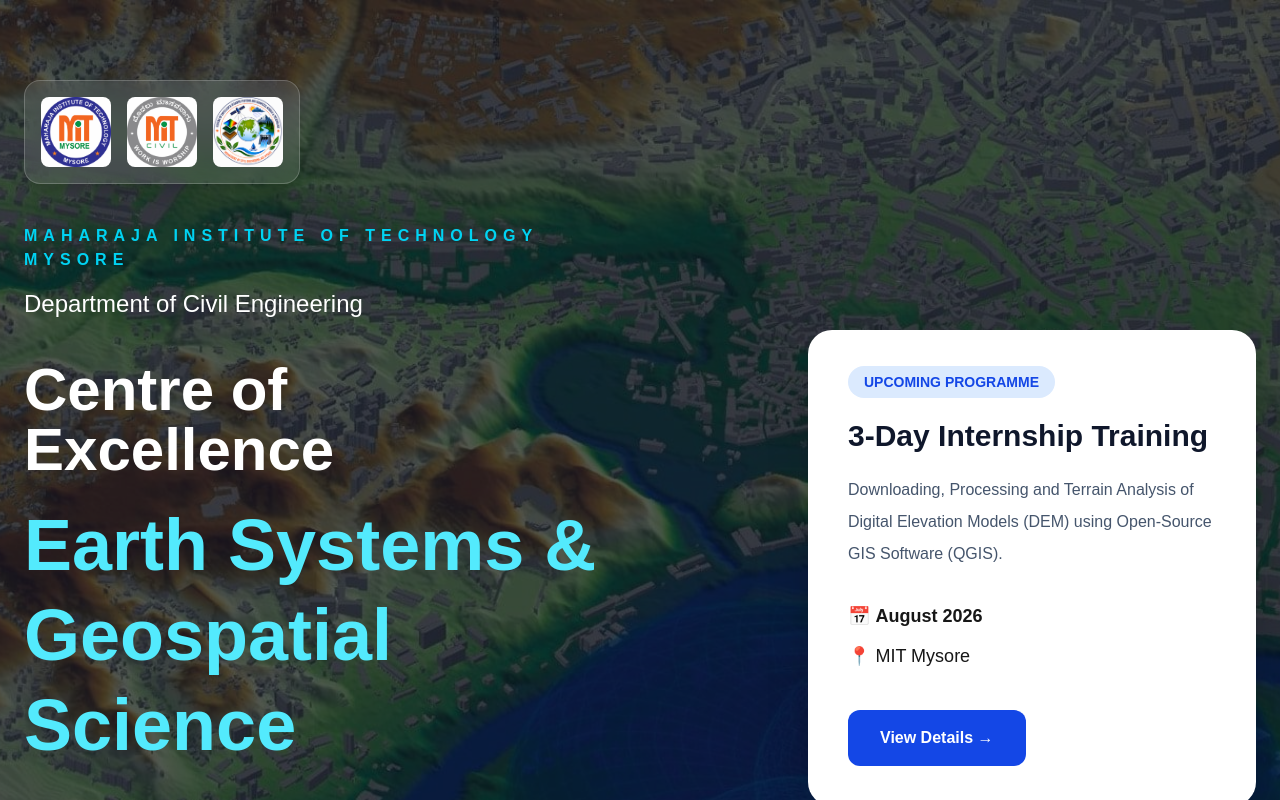
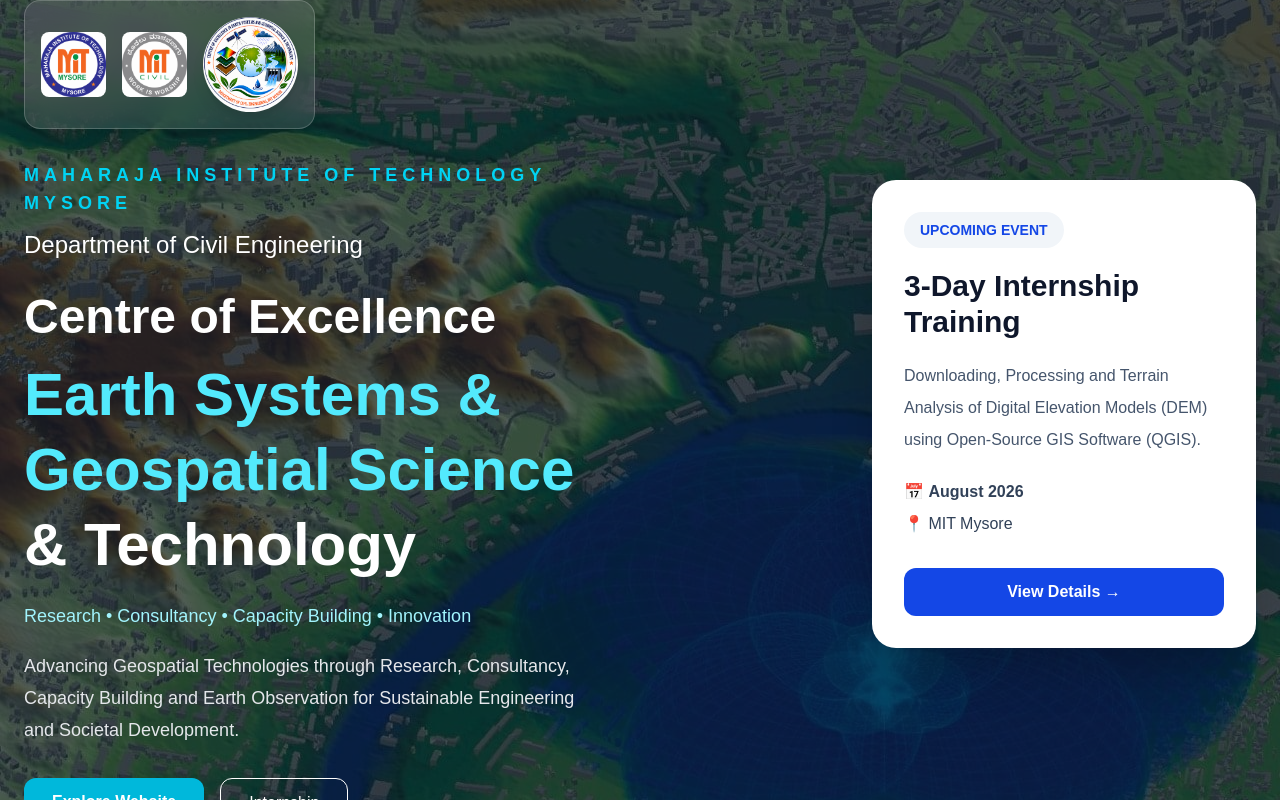
Before and after one commit to coe-esgst-mitm/coe-website, a Next.js app: page / in a window 1280 px wide. Shown: the top 800 px of the page. Built offline with nearby package versions, Linux system fonts and the light colour scheme.

Commit message:
Describe changes

```diff
--- a/components/Hero.tsx
+++ b/components/Hero.tsx
@@ -11,122 +11,123 @@
         backgroundPosition: "center",
       }}
     >
-      {/* Dark Overlay */}
-      <div className="absolute inset-0 bg-[#081229]/70"></div>
+      <div className="absolute inset-0 bg-[#07182e]/70"></div>
 
-      <div className="relative z-10 max-w-7xl mx-auto px-6 py-20 w-full">
+      <div className="relative z-10 max-w-7xl mx-auto px-6 w-full">
 
-        <div className="grid lg:grid-cols-2 gap-16 items-center">
+        <div className="grid lg:grid-cols-2 gap-12 items-center">
 
-          {/* LEFT CONTENT */}
+          {/* LEFT */}
 
           <div>
 
-            {/* Logos */}
-
-            <div className="flex gap-4 bg-white/10 backdrop-blur-md rounded-2xl p-4 w-fit shadow-xl border border-white/20 mb-10">
+            <div className="flex items-center gap-4 bg-white/10 backdrop-blur-md rounded-2xl border border-white/20 p-4 w-fit shadow-xl">
 
               <Image
                 src="/logos/mit-logo.png"
                 alt="MIT"
-                width={70}
-                height={70}
+                width={65}
+                height={65}
                 className="rounded-lg bg-white"
               />
 
               <Image
                 src="/logos/civil-logo.png"
                 alt="Civil"
-                width={70}
-                height={70}
+                width={65}
+                height={65}
                 className="rounded-lg bg-white"
               />
+
+              {/* Bigger COE Logo */}
 
               <Image
                 src="/logos/coe-logo.png"
                 alt="COE"
-                width={70}
-                height={70}
-                className="rounded-lg bg-white"
+                width={95}
+                height={95}
+                className="rounded-full bg-white shadow-lg"
               />
 
             </div>
 
-            <p className="uppercase tracking-[6px] text-cyan-400 font-semibold">
+            <p className="mt-8 uppercase tracking-[5px] text-cyan-400 font-semibold text-lg">
               Maharaja Institute of Technology Mysore
             </p>
 
-            <p className="text-2xl text-white mt-4">
+            <p className="text-2xl text-white mt-3">
               Department of Civil Engineering
             </p>
 
-            <h2 className="text-5xl lg:text-6xl font-extrabold text-white mt-10">
+            <h2 className="text-5xl font-bold text-white mt-8">
               Centre of Excellence
             </h2>
 
-            <h1 className="text-6xl lg:text-7xl font-extrabold text-cyan-300 leading-tight mt-5">
+            <h1 className="text-6xl font-extrabold leading-tight text-cyan-300 mt-4">
               Earth Systems &
               <br />
               Geospatial Science
+              <br />
+              <span className="text-white">& Technology</span>
             </h1>
 
-            <p className="mt-8 text-xl text-cyan-200 font-medium">
+            <p className="mt-5 text-cyan-200 text-lg font-medium">
               Research • Consultancy • Capacity Building • Innovation
             </p>
 
-            <p className="mt-8 text-lg text-gray-200 leading-8 max-w-2xl">
+            <p className="mt-5 text-gray-200 text-lg leading-8 max-w-xl">
               Advancing Geospatial Technologies through Research,
               Consultancy, Capacity Building and Earth Observation
               for Sustainable Engineering and Societal Development.
             </p>
 
-            <div className="flex flex-wrap gap-5 mt-10">
+            <div className="flex gap-4 mt-8">
 
               <Link
                 href="#about"
-                className="bg-cyan-500 hover:bg-cyan-600 transition px-8 py-4 rounded-xl font-semibold text-white shadow-lg"
+                className="bg-cyan-500 hover:bg-cyan-600 px-7 py-3 rounded-xl text-white font-semibold"
               >
                 Explore Website
               </Link>
 
               <Link
                 href="/internship"
-                className="border border-white hover:bg-white hover:text-black transition px-8 py-4 rounded-xl font-semibold text-white"
+                className="border border-white px-7 py-3 rounded-xl text-white hover:bg-white hover:text-black transition"
               >
-                3-Day Internship
+                Internship
               </Link>
 
             </div>
 
           </div>
 
-          {/* RIGHT SIDE */}
+          {/* RIGHT */}
 
           <div className="flex justify-center lg:justify-end">
 
-            <div className="bg-white rounded-3xl shadow-2xl p-10 max-w-md w-full">
+            <div className="bg-white rounded-3xl shadow-2xl p-8 max-w-sm w-full">
 
-              <span className="bg-blue-100 text-blue-700 px-4 py-2 rounded-full text-sm font-semibold">
-                UPCOMING PROGRAMME
+              <span className="inline-block bg-slate-100 text-blue-700 px-4 py-2 rounded-full text-sm font-semibold">
+                UPCOMING EVENT
               </span>
 
-              <h3 className="text-3xl font-bold text-slate-900 mt-6">
+              <h3 className="text-3xl font-bold text-slate-900 mt-5">
                 3-Day Internship Training
               </h3>
 
               <p className="mt-5 text-slate-600 leading-8">
                 Downloading, Processing and Terrain Analysis of
-                Digital Elevation Models (DEM) using Open-Source
-                GIS Software (QGIS).
+                Digital Elevation Models (DEM) using
+                Open-Source GIS Software (QGIS).
               </p>
 
-              <div className="mt-8 space-y-3">
+              <div className="mt-6 space-y-2 text-slate-700">
 
-                <p className="text-lg">
+                <p>
                   📅 <strong>August 2026</strong>
                 </p>
 
-                <p className="text-lg">
+                <p>
                   📍 MIT Mysore
                 </p>
 
@@ -134,7 +135,7 @@
 
               <Link
                 href="/internship"
-                className="mt-10 inline-block bg-blue-700 hover:bg-blue-800 transition text-white px-8 py-4 rounded-xl font-semibold"
+                className="block mt-8 bg-blue-700 hover:bg-blue-800 text-white text-center py-3 rounded-xl font-semibold"
               >
                 View Details →
               </Link>
@@ -146,6 +147,7 @@
         </div>
 
       </div>
+
     </section>
   );
 }
```
